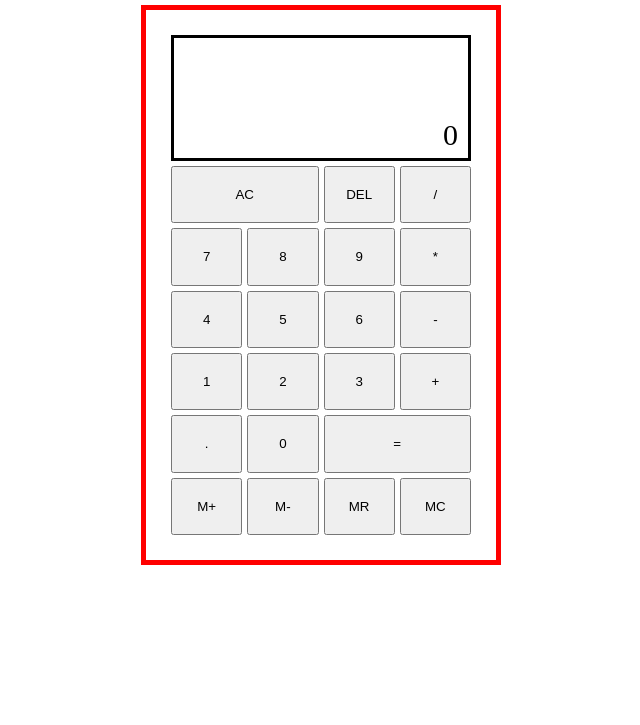
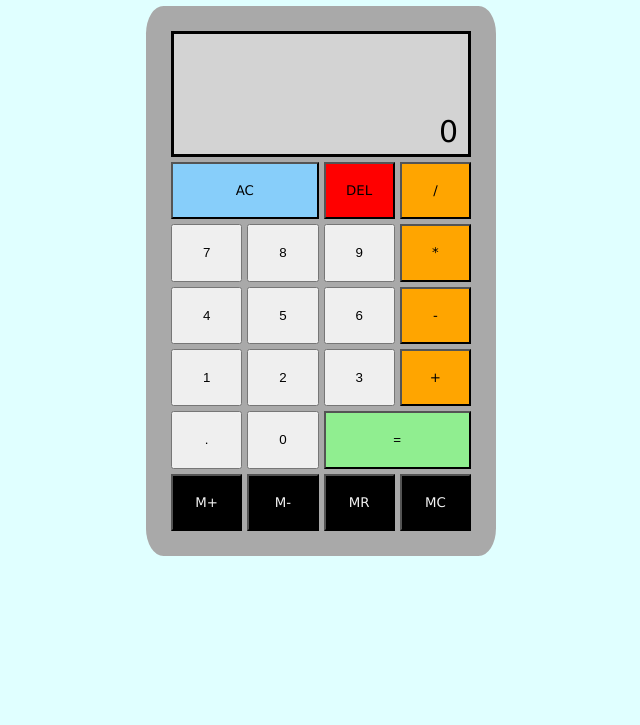
Before and after one commit to AaronAWB/calculator, a plain HTML site: page index.html in a window 1280 px wide. Shown: the part 75-800 px from the top of the page, without its empty margins (319-959 px from the left). Drawn offline with Linux system fonts and the light colour scheme.

Commit message:
add styling

```diff
--- a/index.html
+++ b/index.html
@@ -42,10 +42,10 @@
                 <button class="button number-button">0</button>
                 <button class="button equals-button">=</button>
 
-                <button class="button memory-add-button">M+</button>
-                <button class="button memory-remove-button">M-</button>
-                <button class="button memory-recall-button">MR</button>
-                <button class="button memory-clear-button">MC</button>
+                <button class="memory-button memory-add-button">M+</button>
+                <button class="memory-button memory-remove-button">M-</button>
+                <button class="memory-button memory-recall-button">MR</button>
+                <button class="memory-button memory-clear-button">MC</button>
             </div>
         </div>
     </div>
--- a/styles.css
+++ b/styles.css
@@ -1,5 +1,11 @@
+body {
+    background-color: lightcyan;
+    font-family: Verdana, Geneva, Tahoma, sans-serif;
+}
+
 H1 {
     text-align: center;
+    color: aliceblue;
 }
 
 .calculator {
@@ -14,9 +20,10 @@ H1 {
     justify-content: center;
     align-items: center;
     flex-direction: column;
-    border: solid red 5px;
     height: 550px;
     width: 350px;
+    background-color: darkgray;
+    border-radius: 5%;
 }
 
 .calculator-grid {
@@ -38,6 +45,7 @@ H1 {
     justify-content: space-between;
     flex-direction: column;
     padding: 10px;
+    background-color: lightgrey;
 }
 
 .memory-display {
@@ -61,11 +69,30 @@ H1 {
 .all-clear-button {
     grid-column-start: 1;
     grid-column-end: 3;
+    background-color: lightskyblue;
+    font-family: Verdana, Geneva, Tahoma, sans-serif;
+}
+
+.backspace-button {
+    background-color: red;
+    font-family: Verdana, Geneva, Tahoma, sans-serif;
+}
+
+.operator-button {
+    background-color: orange;
+    font-family: Verdana, Geneva, Tahoma, sans-serif;
 }
 
 .equals-button {
     grid-column-start: 3;
     grid-column-end: 5;
+    background-color: lightgreen;
+}
+
+.memory-button {
+    background-color: black;
+    color: whitesmoke;
+    font-family: Verdana, Geneva, Tahoma, sans-serif;
 }
 
 .memory-container {
```
